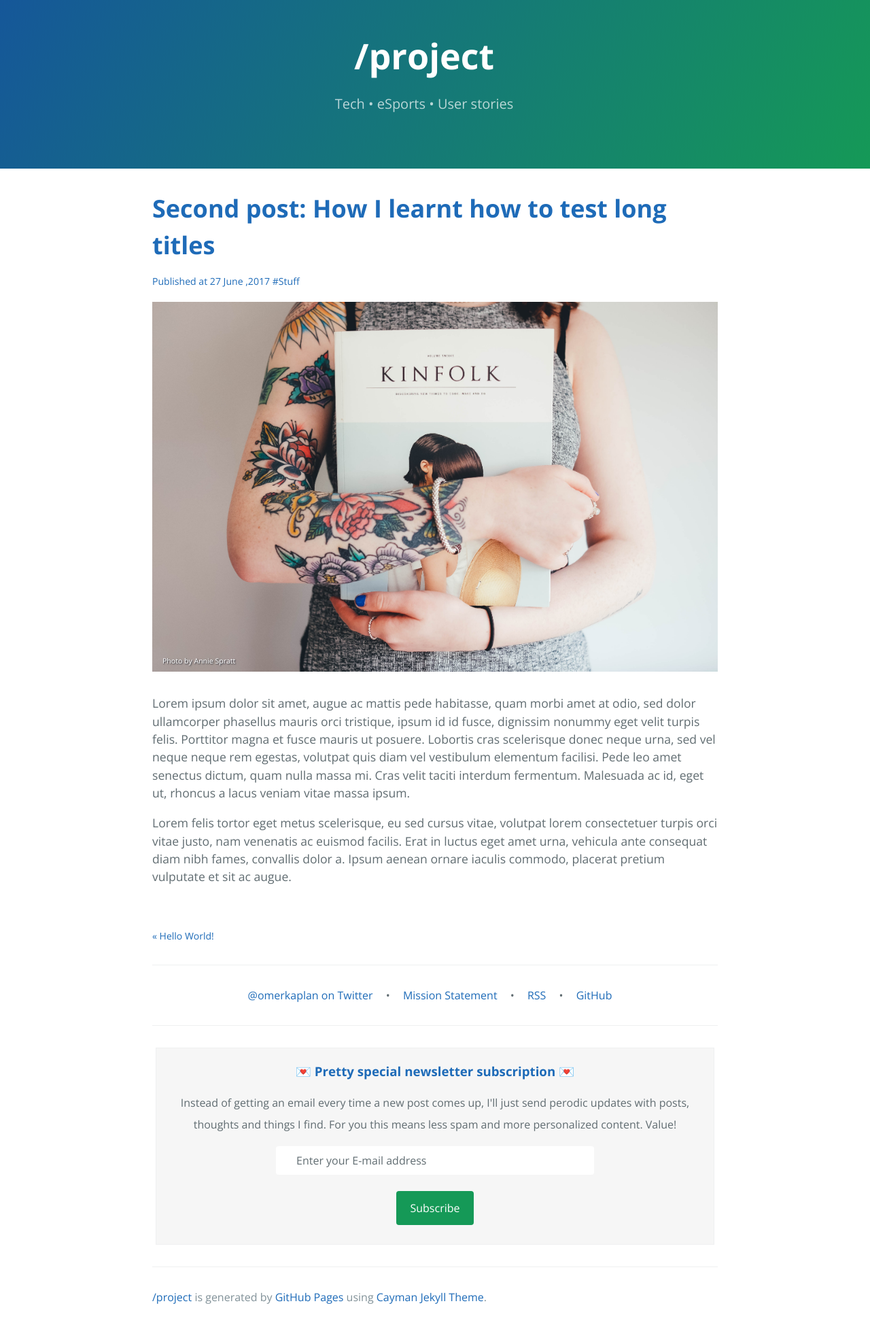
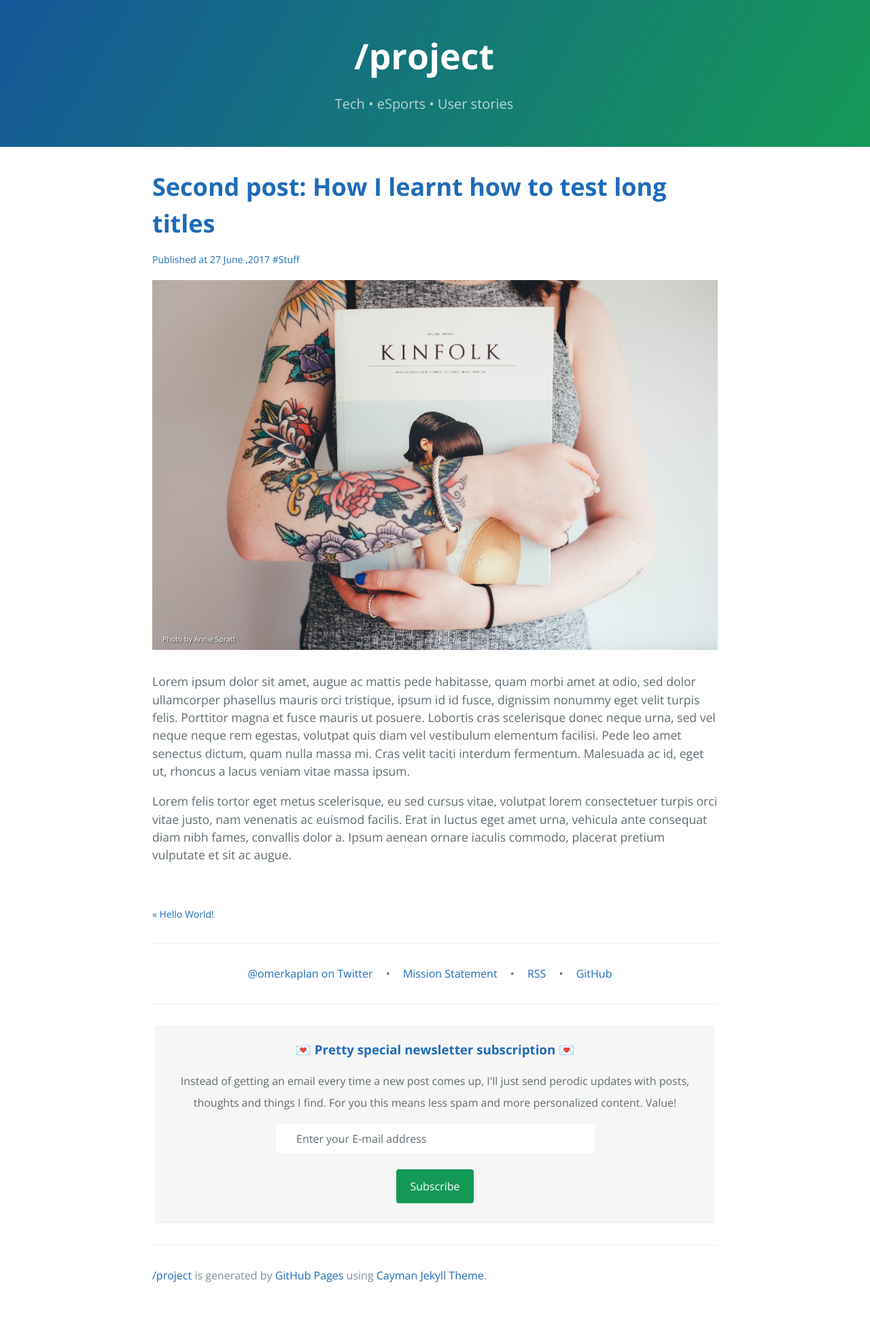
Before and after one commit to omerkaplan/project, a Jekyll site: the page built from index.md, in a window 1280 px wide. Shown: the whole page at 68% size. Built offline with Jekyll 4.4.1, drawn with Linux system fonts in a browser that asks for light colours; after the commit the page ends 1920 px from its top, so only the background shows below that.

Commit message:
fixed responsive header padding

```diff
--- a/_config.yml
+++ b/_config.yml
@@ -6,12 +6,12 @@ title: /project
 email: email@email.com
 description: Tech &#8226; eSports &#8226; User stories
 owner_name: "Omer Kaplan" #This appears on the title of the homepage
-baseurl: "/blog" # the subpath of your site, e.g. /blog
+baseurl: "" # the subpath of your site, e.g. /blog
 url: "" # the base hostname & protocol for your site, e.g. http://example.com
 twitter_username: omerkaplan
 github_username:  omerkaplan
 github_repository_url: "https://github.com/omerkaplan/blog"
-img_share_default: "Default.jpg"
+img_share_default: "default.jpg"
 
 # Build settings
 markdown: kramdown
--- a/_sass/jekyll-theme-cayman.scss
+++ b/_sass/jekyll-theme-cayman.scss
@@ -92,7 +92,7 @@ a {
   background-image: linear-gradient(120deg, $header-bg-color-secondary, $header-bg-color);
 
   @include large {
-    padding: 1.5rem 4rem 4rem 2rem;
+    padding: 1.5rem 4rem 2rem 2rem;
   }
 
   @include medium {
```
